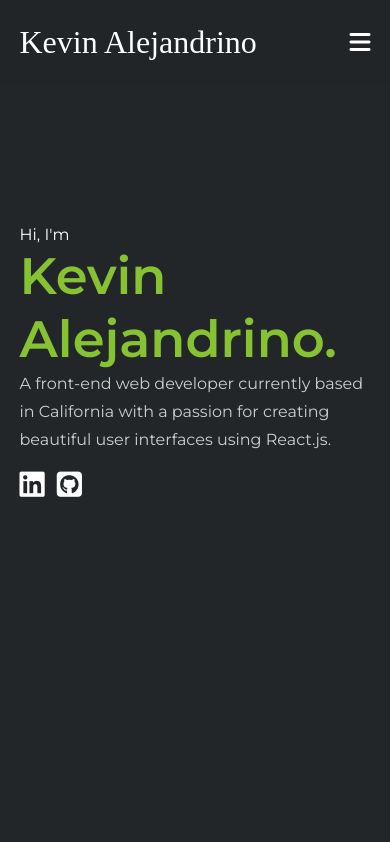
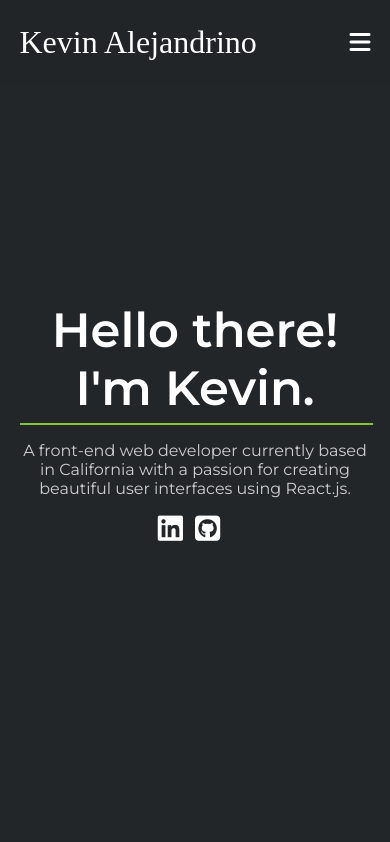
Before and after one commit to kgalejandrino/portfolio, a React (Create React App) app: page / in a window 390 px wide. Shown: the top 842 px of the page. Built offline with nearby package versions, Linux system fonts and the light colour scheme; a web font is replaced by a local one.

Commit message:
Fix layout and content for hero section

```diff
--- a/src/components/Hero/Hero.module.css
+++ b/src/components/Hero/Hero.module.css
@@ -1,14 +1,11 @@
 .section-hero {
     height: 100vh;
     display: flex;
-    justify-content: space-between;
+    justify-content: center;
     align-items: center;
 }
 
 /* Media Queries */
 @media only screen and (max-width: 1024px) {
-    .section-hero {
-        flex-direction: column;
-        justify-content: center;
-    }
+
 }
--- a/src/components/Hero/HeroTextbox/HeroTextbox.js
+++ b/src/components/Hero/HeroTextbox/HeroTextbox.js
@@ -3,9 +3,7 @@ import classes from "./HeroTextbox.module.css";
 const HeroTextbox = () => {
   return (
     <div className={classes.textbox}>
-      <p>Hi, I'm</p>
-      <h1 className={classes.name}>Kevin Alejandrino.</h1>
-      {/* <h1 className={classes.title}>Front-end React Developer.</h1> */}
+      <h1 className={classes.name}>Hello there! I'm Kevin.</h1>
       <p className={classes.description}>
         A front-end web developer currently based in California with a passion
         for creating beautiful user interfaces using React.js.
--- a/src/components/Hero/HeroTextbox/HeroTextbox.module.css
+++ b/src/components/Hero/HeroTextbox/HeroTextbox.module.css
@@ -1,25 +1,30 @@
 .textbox {
-    max-width: 480px;
     display: flex;
     flex-direction: column;
+    text-align: center;
 }
 
+.textbox h1 { font-size: 3rem;}
+
 .name {
-    color: #86C232;
-    font-size: 3.2rem;
+    font-size: 3rem;
+    position: relative;
+}
+
+.name::after {
+    content: '';
+    position: absolute;
+    left: 0;
+    bottom: -8px;
+    width: 100%;
+    border: 1px solid #86C232;
 }
 
 .description {
     color: #cecece;
-    line-height: 28px;
+    margin-top: 24px;
 }
 
-/* .textbox p:last-of-type { color: #cecece; } */
-
-/* .title {
-    font-size: 3rem;
-    line-height: 56px;
-} */
 
 .socials { margin-top: 16px; }
 
@@ -36,13 +41,3 @@
 }
 
 /* Media Queries */
-@media only screen and (max-width: 1024px) {
-    .textbox { margin-bottom: 120px; }
-}
-
-@media only screen and (max-width: 486px) {
-    .title {
-        font-size: 2.4rem;
-        line-height: 48px;
-    }
-}
```
